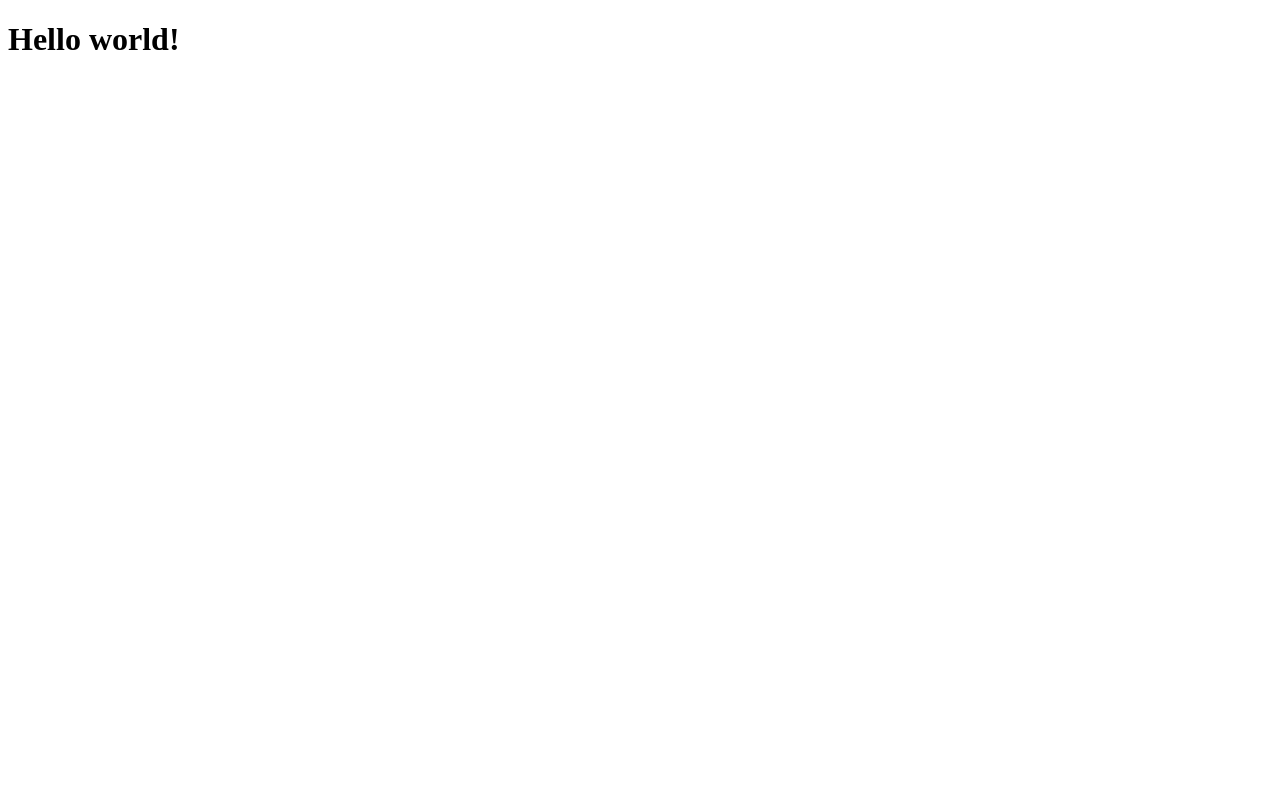
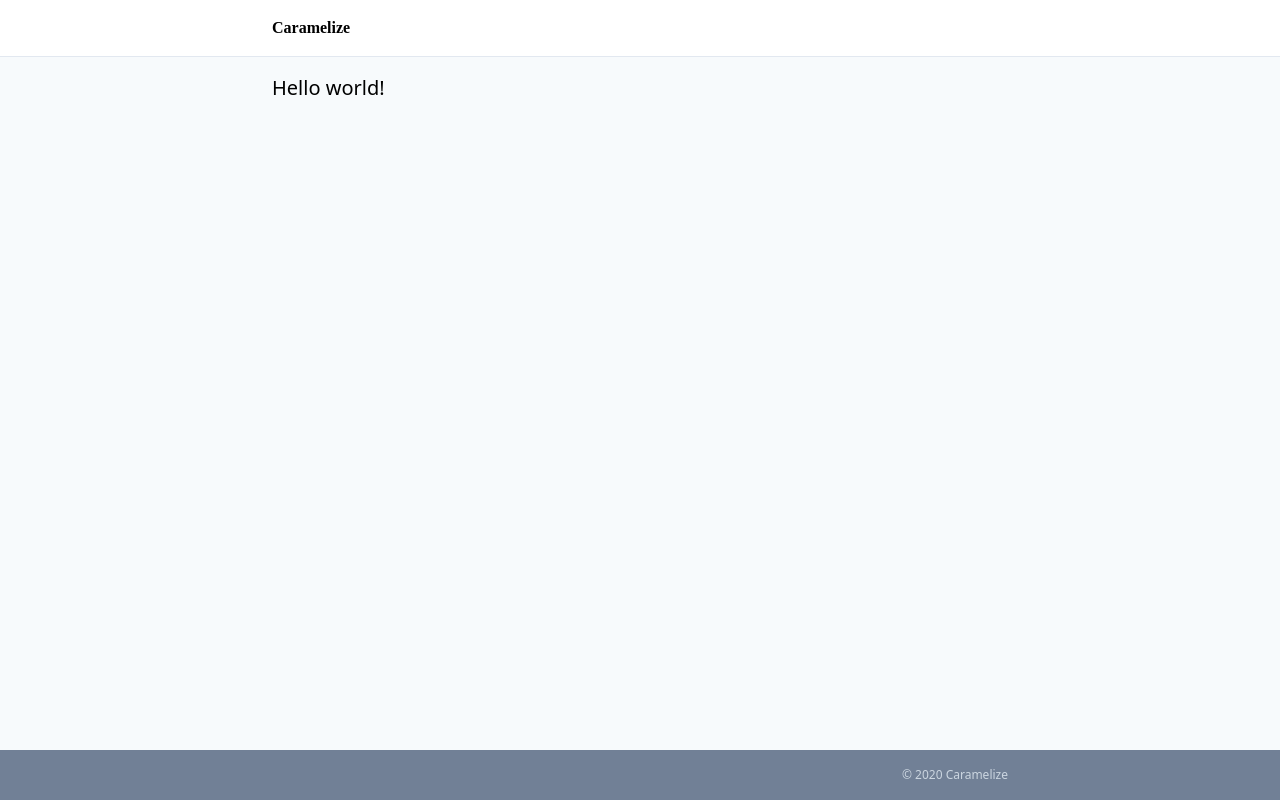
Before and after one commit to ci7lus/caramelize_next, a Next.js app: page / in a window 1280 px wide. Built offline with nearby package versions, Linux system fonts and the light colour scheme.

Commit message:
:lipstick: Tailwind の導入

```diff
--- /dev/null
+++ b/postcss.config.js
@@ -0,0 +1,3 @@
+module.exports = {
+    plugins: ["postcss-import", "tailwindcss", "autoprefixer"],
+}
--- /dev/null
+++ b/src/components/footer.tsx
@@ -0,0 +1,9 @@
+export const Footer = () => {
+    return (
+        <div className="bg-gray-600 w-full">
+            <div className="container mx-auto max-w-screen-md">
+                <div className="flex justify-end text-xs p-4 text-gray-400">&copy; 2020 Caramelize</div>
+            </div>
+        </div>
+    )
+}
--- /dev/null
+++ b/src/components/header.tsx
@@ -0,0 +1,11 @@
+export const Header = () => {
+    return (
+        <div className="bg-white w-full flex flex-col border-b">
+            <div className="container mx-auto flex justify-between max-w-screen-md">
+                <div className="flex items-center justify-start m-4">
+                    <h1 style={{ fontFamily: "Avenir Next", fontWeight: "bold" }}>Caramelize</h1>
+                </div>
+            </div>
+        </div>
+    )
+}
--- /dev/null
+++ b/src/pages/_app.tsx
@@ -0,0 +1,23 @@
+import App from "next/app"
+import "../styles/global.css"
+import { Header } from "../components/header"
+import { Footer } from "../components/footer"
+
+class app extends App {
+    render() {
+        const { Component, pageProps } = this.props
+        return (
+            <div className="w-full root">
+                <div style={{ minHeight: "100vh" }} className="z-10 w-full flex flex-col overflow-auto">
+                    <Header />
+                    <div className="flex-1 bg-gray-100">
+                        <Component {...pageProps} />
+                    </div>
+                    <Footer />
+                </div>
+            </div>
+        )
+    }
+}
+
+export default app
--- a/src/pages/index.tsx
+++ b/src/pages/index.tsx
@@ -1,3 +1,7 @@
-const Home = () => <h1>Hello world!</h1>
-
-export default Home
+export default () => (
+    <>
+        <div className="container mx-auto max-w-screen-md p-4">
+            <h1 className="text-xl">Hello world!</h1>
+        </div>
+    </>
+)
--- /dev/null
+++ b/src/styles/global.css
@@ -0,0 +1,3 @@
+@import "tailwindcss/base";
+@import "tailwindcss/components";
+@import "tailwindcss/utilities";
--- /dev/null
+++ b/tailwind.config.js
@@ -0,0 +1,11 @@
+/*
+ ** TailwindCSS Configuration File
+ **
+ ** Docs: https://tailwindcss.com/docs/configuration
+ ** Default: https://github.com/tailwindcss/tailwindcss/blob/master/stubs/defaultConfig.stub.js
+ */
+module.exports = {
+    theme: {},
+    variants: {},
+    plugins: [],
+}
```
Also changed, not shown: package.json (+6 -3 lines), 2 other files (tests, documents, lock files or other folders).
